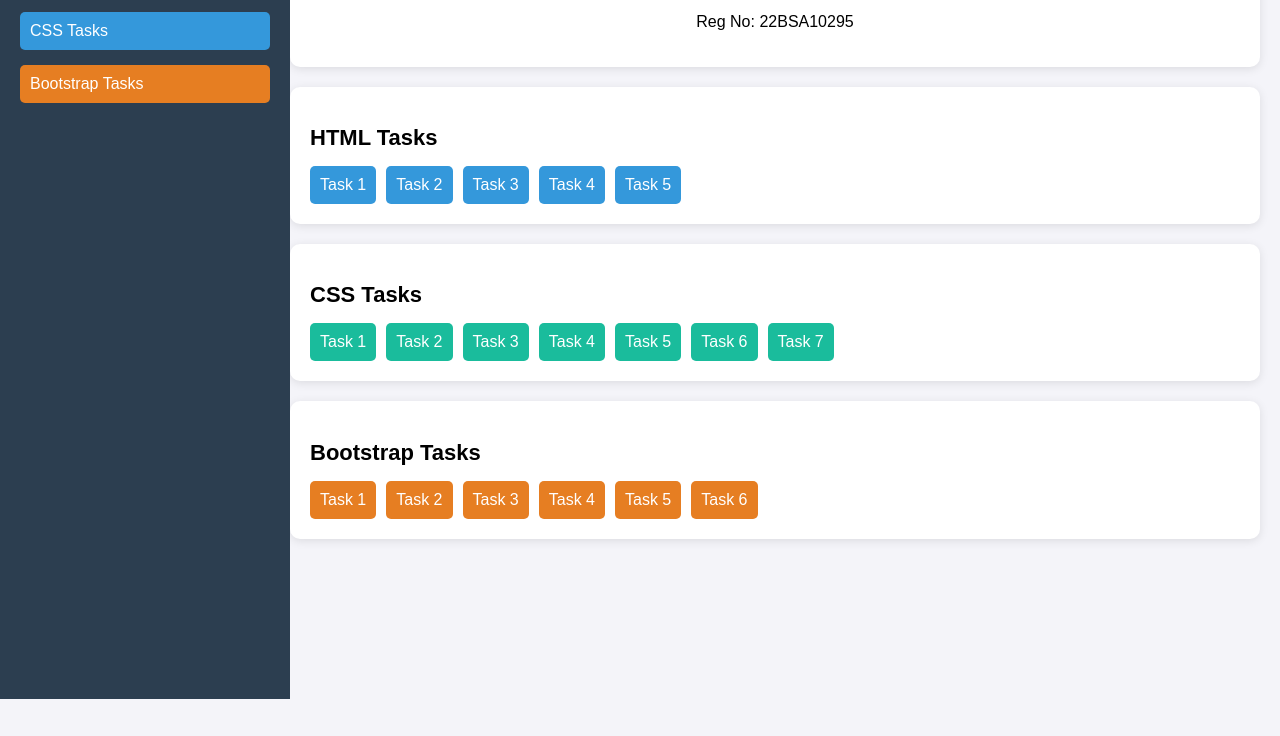
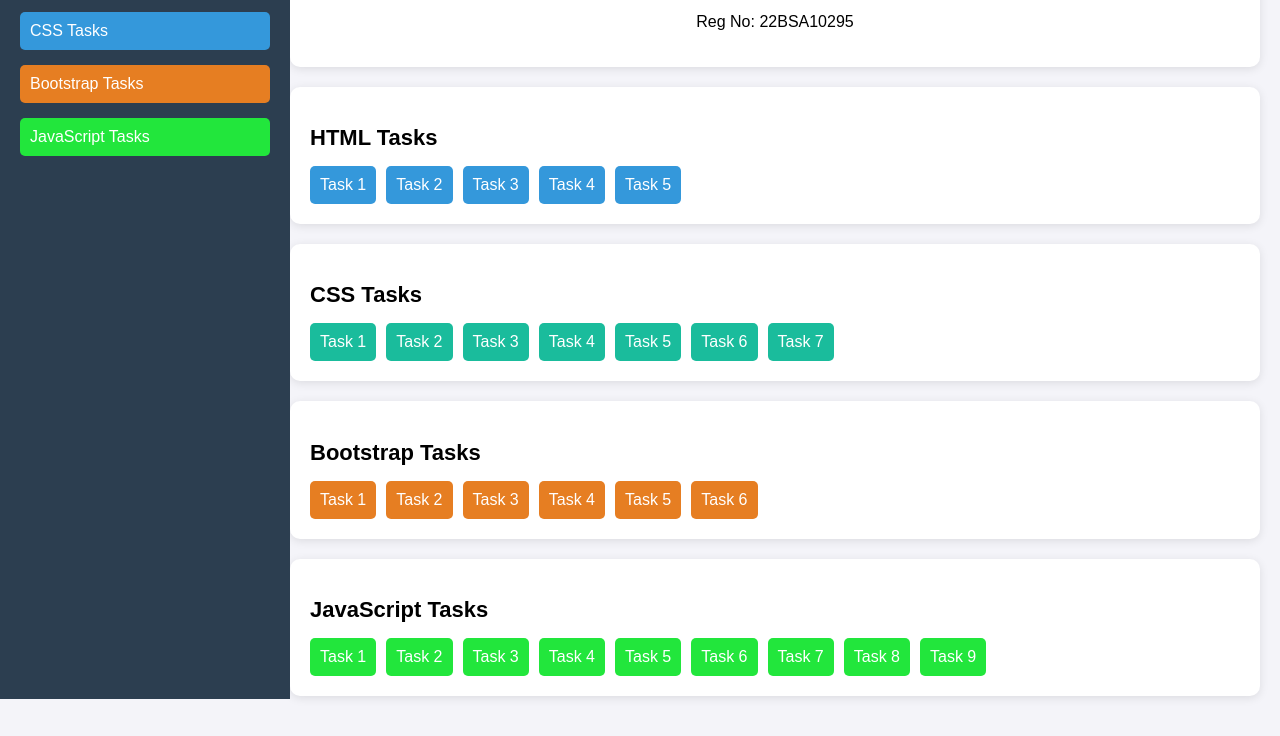
Before and after one commit to Utkarsh-deep-ud/MernAssignment22BSA10295, a plain HTML site: page Ethnus Mern Stack/index.html in a window 1280 px wide. Shown: the part 141-877 px from the top of the page. Before the commit the page ends 800 px from the top, so only its background shows below. Drawn offline with Linux system fonts and the light colour scheme.

Commit message:
Update index.html

```diff
--- a/Ethnus Mern Stack/index.html
+++ b/Ethnus Mern Stack/index.html
@@ -15,6 +15,7 @@
                 <li style="margin: 15px 0;"><a href="#html" style="color: white; text-decoration: none; display: block; padding: 10px; border-radius: 5px; background: #1abc9c;">HTML Tasks</a></li>
                 <li style="margin: 15px 0;"><a href="#css" style="color: white; text-decoration: none; display: block; padding: 10px; border-radius: 5px; background: #3498db;">CSS Tasks</a></li>
                 <li style="margin: 15px 0;"><a href="#bootstrap" style="color: white; text-decoration: none; display: block; padding: 10px; border-radius: 5px; background: #e67e22;">Bootstrap Tasks</a></li>
+                <li style="margin: 15px 0;"><a href="#JavaScript" style="color: white; text-decoration: none; display: block; padding: 10px; border-radius: 5px; background: #22e63c;">JavaScript Tasks</a></li>
             </ul>
         </nav>
     </div>
@@ -71,6 +72,23 @@
             </div>
         </section>
 
+        <!-- JavaScript Tasks -->
+        <section id="JavaScript" style="background: white; padding: 20px; border-radius: 10px; box-shadow: 0px 2px 10px rgba(0, 0, 0, 0.1); margin-bottom: 20px;">
+            <h2 style="font-size: 22px; margin-bottom: 15px;">JavaScript Tasks</h2>
+            <div style="display: flex; flex-wrap: wrap; gap: 10px;">
+                <a href="https://utkarsh-deep-ud.github.io/MernAssignment22BSA10295/Ethnus Mern Stack/JavaScript/Task 1.html" style="text-decoration: none; color: white; background: #22e63c; padding: 10px; border-radius: 5px;">Task 1</a>
+                <a href="https://utkarsh-deep-ud.github.io/MernAssignment22BSA10295/Ethnus Mern Stack/JavaScript/Task 2.html" style="text-decoration: none; color: white; background: #22e63c; padding: 10px; border-radius: 5px;">Task 2</a>
+                <a href="https://utkarsh-deep-ud.github.io/MernAssignment22BSA10295/Ethnus Mern Stack/JavaScript/Task 3.html" style="text-decoration: none; color: white; background: #22e63c; padding: 10px; border-radius: 5px;">Task 3</a>
+                <a href="https://utkarsh-deep-ud.github.io/MernAssignment22BSA10295/Ethnus Mern Stack/JavaScript/Task 4.html" style="text-decoration: none; color: white; background: #22e63c; padding: 10px; border-radius: 5px;">Task 4</a>
+                <a href="https://utkarsh-deep-ud.github.io/MernAssignment22BSA10295/Ethnus Mern Stack/JavaScript/Task 5.html" style="text-decoration: none; color: white; background: #22e63c; padding: 10px; border-radius: 5px;">Task 5</a>
+                <a href="https://utkarsh-deep-ud.github.io/MernAssignment22BSA10295/Ethnus Mern Stack/JavaScript/Task 6.html" style="text-decoration: none; color: white; background: #22e63c; padding: 10px; border-radius: 5px;">Task 6</a>
+                <a href="https://utkarsh-deep-ud.github.io/MernAssignment22BSA10295/Ethnus Mern Stack/JavaScript/Task 7.html" style="text-decoration: none; color: white; background: #22e63c; padding: 10px; border-radius: 5px;">Task 7</a>
+                <a href="https://utkarsh-deep-ud.github.io/MernAssignment22BSA10295/Ethnus Mern Stack/JavaScript/Task 8.html" style="text-decoration: none; color: white; background: #22e63c; padding: 10px; border-radius: 5px;">Task 8</a>
+                <a href="https://utkarsh-deep-ud.github.io/MernAssignment22BSA10295/Ethnus Mern Stack/JavaScript/Task 9/index t9.html" style="text-decoration: none; color: white; background: #22e63c; padding: 10px; border-radius: 5px;">Task 9</a>
+
+            </div>
+        </section>
+
     </div>
 
 </body>
```
